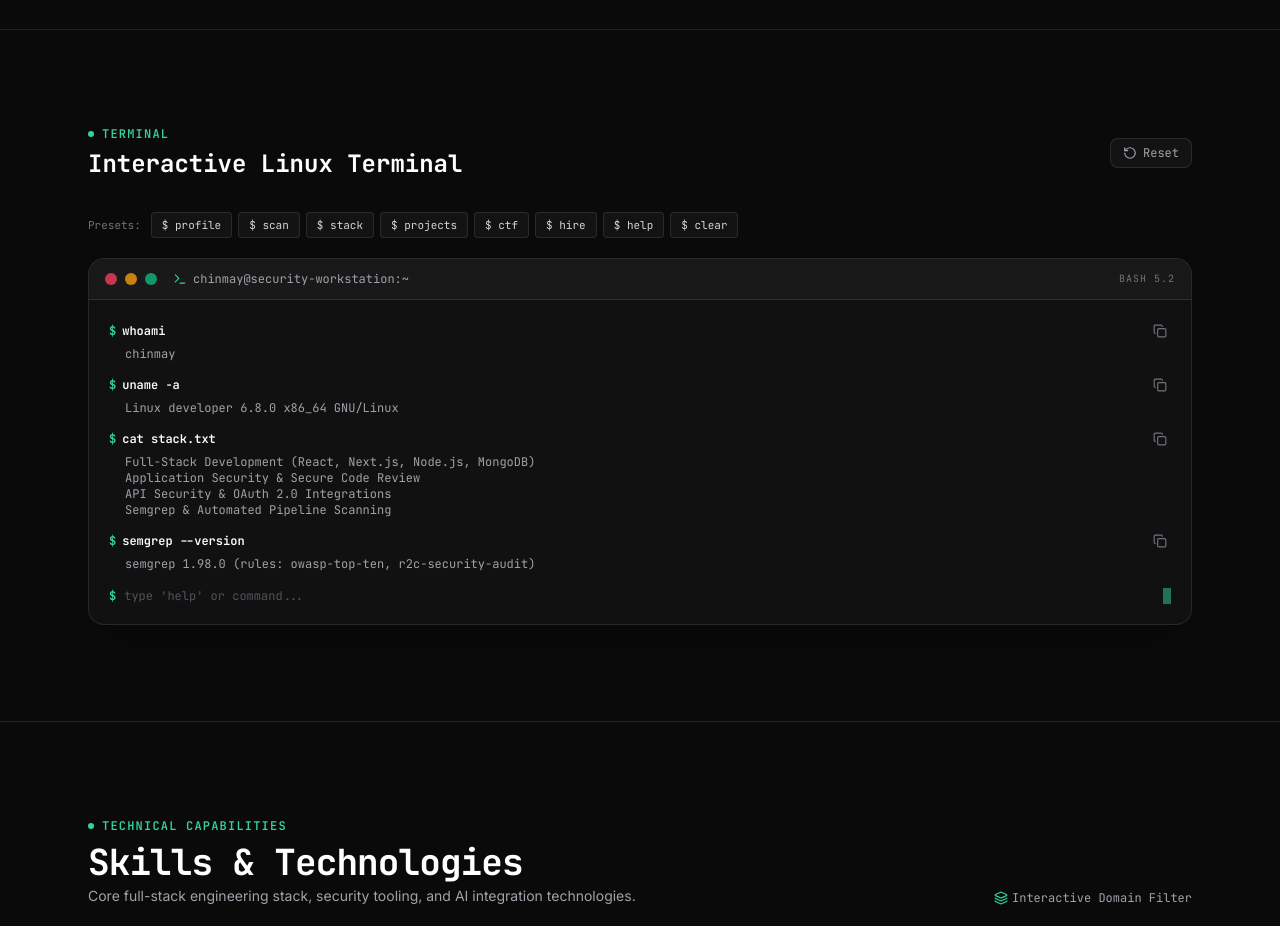
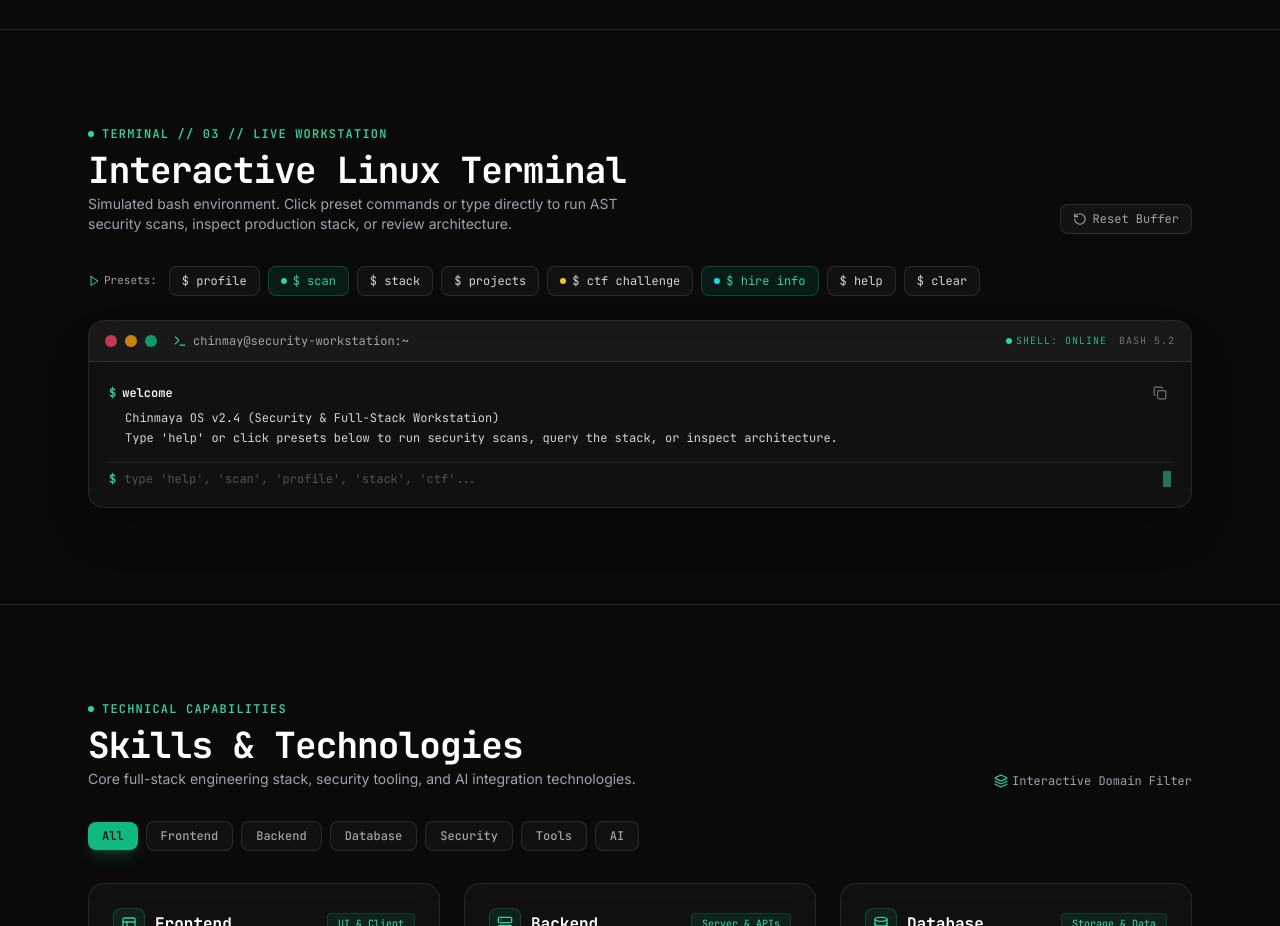
Before and after one commit to Chinmaya0011/chinmaya00111, a Next.js app: page / in a window 1280 px wide. Shown: the part 1680-2606 px from the top of the page. Built offline with nearby package versions, Linux system fonts and the light colour scheme.

Commit message:
feat: enhance Interactive Linux Terminal with formatted outputs and semantic color rendering

```diff
--- a/components/InteractiveTerminal.js
+++ b/components/InteractiveTerminal.js
@@ -2,8 +2,103 @@
 
 import { useState, useRef, useEffect } from "react";
 import { motion } from "framer-motion";
-import { Terminal, Copy, Check, RotateCcw } from "lucide-react";
+import { Terminal, Copy, Check, RotateCcw, ShieldCheck, Play, Sparkles } from "lucide-react";
 import { fadeInUp, defaultViewport, buttonMotionProps } from "@/lib/motion";
+
+function TerminalOutputRenderer({ output }) {
+  const lines = output.split("\n");
+
+  return (
+    <div className="pl-3 sm:pl-4 space-y-1 font-mono text-[11px] sm:text-xs leading-relaxed">
+      {lines.map((line, idx) => {
+        // Semgrep Scan checkmarks
+        if (line.startsWith("[✓]")) {
+          return (
+            <div key={idx} className="flex items-start gap-1.5 text-emerald-400">
+              <span className="font-bold shrink-0">[✓]</span>
+              <span className="text-zinc-200">{line.slice(3)}</span>
+            </div>
+          );
+        }
+        // Operations / Initializations
+        if (line.startsWith("[+]")) {
+          return (
+            <div key={idx} className="flex items-start gap-1.5 text-cyan-400">
+              <span className="font-bold shrink-0">[+]</span>
+              <span className="text-zinc-300">{line.slice(3)}</span>
+            </div>
+          );
+        }
+        // Vulnerabilities / Warnings
+        if (
+          line.startsWith("[!]") ||
+          line.startsWith("[FLAW]") ||
+          line.startsWith("[VULNERABILITY]") ||
+          line.startsWith("[RISK]")
+        ) {
+          return (
+            <div key={idx} className="flex items-start gap-1.5 text-rose-400 font-medium">
+              <span className="font-bold shrink-0">⚠</span>
+              <span className="text-rose-300">{line}</span>
+            </div>
+          );
+        }
+        // CTF Challenge Header
+        if (line.startsWith("[CHALLENGE]")) {
+          return (
+            <div key={idx} className="text-amber-300 font-bold pt-1">
+              {line}
+            </div>
+          );
+        }
+        // CTF Remediation / Fix
+        if (line.startsWith("[REMEDIATION]") || line.startsWith("[FIX]")) {
+          return (
+            <div key={idx} className="text-emerald-300 font-semibold pt-1">
+              {line}
+            </div>
+          );
+        }
+        // Final Scan Result Callout
+        if (line.startsWith("[RESULT]")) {
+          return (
+            <div key={idx} className="p-2 sm:p-2.5 rounded-lg bg-emerald-500/10 border border-emerald-500/25 text-emerald-400 font-bold my-1 flex items-center gap-2">
+              <ShieldCheck className="w-4 h-4 shrink-0" />
+              <span>{line.slice(8)}</span>
+            </div>
+          );
+        }
+        // Dividers / Section Headers
+        if (line.includes("━━━━━")) {
+          return (
+            <div key={idx} className="text-white/10 select-none text-[10px]">
+              {line}
+            </div>
+          );
+        }
+        if (
+          line.startsWith("PROFILE //") ||
+          line.startsWith("ENGINEERING STACK:") ||
+          line.startsWith("SHIPPED PRODUCTION PLATFORMS:") ||
+          line.startsWith("RECRUITMENT & DIRECT CONTACT CHANNELS:") ||
+          line.startsWith("Available Commands:")
+        ) {
+          return (
+            <div key={idx} className="text-emerald-400 font-bold tracking-wider pt-1">
+              {line}
+            </div>
+          );
+        }
+        // Standard Output Line
+        return (
+          <div key={idx} className="text-zinc-300">
+            {line}
+          </div>
+        );
+      })}
+    </div>
+  );
+}
 
 export default function InteractiveTerminal() {
   const [copiedIndex, setCopiedIndex] = useState(null);
@@ -13,84 +108,98 @@ export default function InteractiveTerminal() {
   const isFirstRender = useRef(true);
 
   const commandDatabase = {
+    welcome: `Chinmaya OS v2.4 (Security & Full-Stack Workstation)
+Type 'help' or click presets below to run security scans, query the stack, or inspect architecture.`,
+
+    profile: `PROFILE // CHINMAYA KUMAR MISHRA (@chinmaya00111)
+━━━━━━━━━━━━━━━━━━━━━━━━━━━━━━━━━━━━━━━━━━━━━━━━━━━━━━━━━
+Role:         Full-Stack Developer · Application Security Specialist
+Experience:   4+ Years building production MERN & Next.js systems
+Current:      Full-Stack Developer at Secure Code LLC (Texas, USA - Remote)
+Stack:        React 19, Next.js 15, Node.js, Express, MongoDB, Semgrep SAST
+Mission:      "Software fails where assumptions live. I engineer systems to eliminate both."
+Availability: Open for Full-Time Full-Stack & AppSec Engineering roles.`,
+
+    scan: `[+] Initializing Semgrep AST Static Analysis Engine v1.98.0...
+[+] Loading security rulesets: [owasp-top-10, api-security, jwt-authz, r2c-audit]
+[✓] Auditing authorization middleware..... PASSED (Strict tenant claim enforcement)
+[✓] Inspecting database write queries..... PASSED (Atomic findOneAndUpdate operations)
+[✓] Checking input sanitization boundaries PASSED (Zero SQL/NoSQL injection sinks)
+[✓] Validating CORS & Security Headers.... PASSED (CSP, HSTS, frame-ancestors: 'none')
+[✓] Reviewing LLM & Vector retrieval..... PASSED (Tenant pre-filtering in vector query)
+[RESULT] 0 Vulnerabilities Detected. Repository posture: HARDENED (Grade A+).`,
+
+    stack: `ENGINEERING STACK:
+━━━━━━━━━━━━━━━━━━━━━━━━━━━━━━━━━━━━━━━━━━━━━━━━━━━━━━━━━
+Frontend   │ React 19, Next.js 15 (App Router), TypeScript, Tailwind CSS, Framer Motion
+Backend    │ Node.js, Express.js, RESTful APIs, WebSockets, OAuth 2.0, GitHub Apps
+Database   │ MongoDB, Mongoose, Atomic Transactions, Compound Indexing, Aggregations
+Security   │ OWASP Top 10, API Security (BOLA/IDOR), Secure Code Review, Semgrep SAST
+Tooling    │ Burp Suite, OWASP ZAP, Nmap, Postman, Git CLI, Linux Server Hardening
+AI Systems │ OpenAI & Gemini APIs, Vector Retrieval (RAG), Prompt Injection Defense`,
+
+    projects: `SHIPPED PRODUCTION PLATFORMS:
+━━━━━━━━━━━━━━━━━━━━━━━━━━━━━━━━━━━━━━━━━━━━━━━━━━━━━━━━━
+[1] GitHub Security Scanner
+    Type:   Multi-Tenant Automated SAST & Vulnerability Triage Platform
+    Stack:  Next.js 15, Node.js, Express, MongoDB, Semgrep SAST, OAuth 2.0
+    Impact: Automated vulnerability detection across repos via GitHub App webhooks.
+
+[2] AI GitHub Repository Assistant
+    Type:   Context-Aware Codebase Intelligence & RAG Exploration Engine
+    Stack:  Next.js, Node.js, Express, MongoDB, OpenAI API, RAG Vector Search
+    Impact: Accelerated codebase comprehension with prompt injection defense.
+
+[3] BookSaathi SaaS
+    Type:   Real-Time Practice Management & Appointment Automation Suite
+    Stack:  Next.js, Express.js, MongoDB, Socket.io, Gemini API, Tailwind CSS
+    Impact: Atomic transaction scheduling preventing double-booking race conditions.`,
+
+    ctf: `[CHALLENGE]: Identify the security flaw in this Express endpoint:
+  app.get("/api/documents/:id", verifyToken, async (req, res) => {
+    const doc = await Document.findById(req.params.id);
+    res.json(doc);
+  });
+
+[VULNERABILITY]: Broken Object Level Authorization (BOLA / IDOR - OWASP API1:2023)
+[RISK]: Any authenticated client can exfiltrate other tenants' documents by tampering with :id.
+[REMEDIATION]: Enforce tenant ownership server-side from cryptographically signed session:
+  const doc = await Document.findOne({ _id: req.params.id, userId: req.user.id });`,
+
+    hire: `RECRUITMENT & DIRECT CONTACT CHANNELS:
+━━━━━━━━━━━━━━━━━━━━━━━━━━━━━━━━━━━━━━━━━━━━━━━━━━━━━━━━━
+Candidate:    Chinmaya Kumar Mishra
+Role:         Full-Stack Developer · Application Security Specialist
+Direct Email: imchinu17@gmail.com
+Phone:        +91 7077835119
+Location:     Bhubaneswar, Odisha, India (Open to Remote & Relocation)
+GitHub:       https://github.com/chinmaya0011
+LinkedIn:     https://www.linkedin.com/in/chinmaya00111/
+Resume:       Download CV (MERN & AppSec) via navbar button or 'CV' modal
+Status:       Available for Full-Time Roles & High-Impact Contracts (Fast response).`,
+
+    help: `Available Commands:
+━━━━━━━━━━━━━━━━━━━━━━━━━━━━━━━━━━━━━━━━━━━━━━━━━━━━━━━━━
+  profile       - Display candidate overview, philosophy & current role
+  scan          - Run simulated Semgrep SAST security audit on production API
+  stack         - List full-stack engineering stack, tools & AI capabilities
+  projects      - Display shipped platforms, architectural specs & impact
+  ctf           - Solve an interactive code-level vulnerability review challenge
+  hire          - Show direct recruitment, contact channels & availability
+  clear         - Clear terminal buffer
+  help          - Display this command dictionary`,
+
     whoami: "chinmay (Full-Stack Engineer // Application Security Specialist)",
-    profile: `Candidate: Chinmaya Kumar Mishra (@chinmaya00111)
-Domain: MERN Stack (React, Next.js, Node.js, Express, MongoDB) & Application Security
-Philosophy: "Software fails where assumptions live. I engineer systems to eliminate both."
-Experience: 4+ Years production full-stack engineering, 20+ client deployments.
-Current Role: Full-Stack Developer at Secure Code LLC (GitHub Apps & SAST pipeline integrations).`,
     "uname -a": "Linux developer 6.8.0-45-generic x86_64 GNU/Linux (Hardened Kernel)",
     pwd: "/home/chinmay/workspace/production-apps",
-    "ls -la": `total 32
-drwxr-xr-x 7 chinmay chinmay 4096 Nov 10 19:30 .
-drwxr-xr-x 4 chinmay chinmay 4096 Nov 10 09:10 ..
--rw-r--r-- 1 chinmay chinmay  220 Nov 10 19:25 stack.txt
-drwxr-xr-x 5 chinmay chinmay 4096 Nov 10 18:30 github-security-scanner
-drwxr-xr-x 4 chinmay chinmay 4096 Nov 10 18:45 ai-github-assistant
-drwxr-xr-x 6 chinmay chinmay 4096 Nov 10 19:00 booksaathi-saas
--rw-r--r-- 1 chinmay chinmay  512 Nov 10 19:20 security-rules.semgrep`,
-    stack: `ENGINEERING STACK:
-- Frontend:  React 19, Next.js 15 (App Router), TypeScript, Tailwind CSS, Framer Motion
-- Backend:   Node.js, Express.js, RESTful APIs, WebSockets, OAuth 2.0, GitHub Apps
-- Database:  MongoDB, Mongoose, Atomic Operations, Compound Indexing, Aggregations
-- Security:  OWASP Top 10, API Security (BOLA/IDOR), Secure Code Review, Semgrep SAST
-- AI / RAG:  OpenAI & Gemini APIs, Vector Retrieval, Prompt Injection Guardrails`,
-    "cat stack.txt": `ENGINEERING STACK:
-- Frontend:  React 19, Next.js 15 (App Router), TypeScript, Tailwind CSS, Framer Motion
-- Backend:   Node.js, Express.js, RESTful APIs, WebSockets, OAuth 2.0, GitHub Apps
-- Database:  MongoDB, Mongoose, Atomic Operations, Compound Indexing, Aggregations
-- Security:  OWASP Top 10, API Security (BOLA/IDOR), Secure Code Review, Semgrep SAST
-- AI / RAG:  OpenAI & Gemini APIs, Vector Retrieval, Prompt Injection Guardrails`,
-    scan: `[+] Initializing Semgrep rule engine (owasp-top-ten, r2c-security-audit)...
-[✓] Auditing authorization middleware...... PASSED (JWT tenant boundary enforced)
-[✓] Inspecting DB write queries............ PASSED (Atomic findOneAndUpdate)
-[✓] Validating client parameters........... PASSED (Parameterized zero-injection)
-[✓] Checking CORS & security headers....... PASSED (Strict CSP, HSTS, frame-ancestors 'none')
-[RESULT] 0 High/Critical vulnerabilities found. Target hardened.`,
-    projects: `SHIPPED PRODUCTION PLATFORMS:
-[1] GitHub Security Scanner (Next.js 15, Semgrep SAST, OAuth 2.0, Express)
-    → Multi-tenant automated vulnerability triage platform
-[2] AI GitHub Repository Assistant (Next.js, OpenAI, RAG Vector Search)
-    → Context-aware codebase intelligence with prompt injection guardrails
-[3] BookSaathi SaaS (Next.js, Express, MongoDB, Socket.io, Gemini API)
-    → Atomic transaction scheduling & practice management platform`,
-    ctf: `[MINI-CTF CHALLENGE]: Identify the vulnerability in this endpoint:
-  app.get("/api/invoice", async (req, res) => {
-    const doc = await Invoice.findById(req.query.id);
-    res.json(doc);
-  });
-[FLAW]: Broken Object Level Authorization (BOLA / IDOR).
-[RISK]: Any authenticated client can exfiltrate other tenants' invoices by guessing IDs.
-[FIX]:  Bind query to verified session claim: Invoice.findOne({ _id: req.query.id, tenantId: req.user.tenantId })`,
-    hire: `RECRUITMENT & DIRECT CONTACT CHANNELS:
-- Candidate: Chinmaya Kumar Mishra
-- Role: Full-Stack Developer · Application Security Specialist
-- Email: imchinu17@gmail.com
-- Direct Phone: +91 7077835119
-- LinkedIn: https://www.linkedin.com/in/chinmaya00111/
-- GitHub: https://github.com/chinmaya0011
-- Availability: Actively open to Full-Time & High-Impact Contract roles.`,
-    "semgrep --version": "semgrep 1.98.0 (rules: owasp-top-ten, r2c-security-audit, nodejs-jwt-authz)",
-    help: `Available commands:
-  profile       - Display core bio, credentials & security philosophy
-  scan          - Run simulated AST static code analysis on mock endpoint
-  stack         - Print active full-stack & AppSec engineering stack
-  projects      - List shipped production platforms and architecture specs
-  ctf           - Play an interactive 1-question mini security code audit
-  hire          - Direct contact & hiring channels
-  whoami        - Display current user identity
-  uname -a      - Show kernel and system architecture
-  pwd           - Print working directory
-  ls -la        - List files and permissions
-  clear         - Clear terminal output
-  help          - List available commands`
+    "cat stack.txt": `React 19, Next.js 15, Node.js, Express, MongoDB, Semgrep SAST, OWASP Top 10, OpenAI/Gemini APIs`
   };
 
   const defaultHistory = [
-    { cmd: "whoami", output: "chinmay" },
-    { cmd: "uname -a", output: "Linux developer 6.8.0 x86_64 GNU/Linux" },
-    { cmd: "cat stack.txt", output: "Full-Stack Development (React, Next.js, Node.js, MongoDB)\nApplication Security & Secure Code Review\nAPI Security & OAuth 2.0 Integrations\nSemgrep & Automated Pipeline Scanning" },
-    { cmd: "semgrep --version", output: "semgrep 1.98.0 (rules: owasp-top-ten, r2c-security-audit)" }
+    {
+      cmd: "welcome",
+      output: commandDatabase.welcome
+    }
   ];
 
   const [history, setHistory] = useState(defaultHistory);
@@ -118,7 +227,7 @@ drwxr-xr-x 6 chinmay chinmay 4096 Nov 10 19:00 booksaathi-saas
     const output =
       commandDatabase[trimmed] ||
       commandDatabase[trimmed.toLowerCase()] ||
-      `bash: command not found: ${trimmed}. Type 'help' for available commands.`;
+      `bash: command not found: '${trimmed}'. Type 'help' for available commands.`;
 
     setHistory((prev) => [...prev, { cmd: trimmed, output }]);
     setInputVal("");
@@ -141,14 +250,14 @@ drwxr-xr-x 6 chinmay chinmay 4096 Nov 10 19:00 booksaathi-saas
   };
 
   const presetPills = [
-    "profile",
-    "scan",
-    "stack",
-    "projects",
-    "ctf",
-    "hire",
-    "help",
-    "clear"
+    { cmd: "profile", label: "profile", highlight: false },
+    { cmd: "scan", label: "scan", highlight: true, dot: "bg-emerald-400" },
+    { cmd: "stack", label: "stack", highlight: false },
+    { cmd: "projects", label: "projects", highlight: false },
+    { cmd: "ctf", label: "ctf challenge", highlight: false, dot: "bg-amber-400" },
+    { cmd: "hire", label: "hire info", highlight: true, dot: "bg-cyan-400" },
+    { cmd: "help", label: "help", highlight: false },
+    { cmd: "clear", label: "clear", highlight: false }
   ];
 
   return (
@@ -161,27 +270,30 @@ drwxr-xr-x 6 chinmay chinmay 4096 Nov 10 19:00 booksaathi-saas
           whileInView="visible"
           viewport={defaultViewport}
           variants={fadeInUp}
-          className="mb-8 flex flex-col sm:flex-row sm:items-center justify-between gap-3"
+          className="mb-8 flex flex-col sm:flex-row sm:items-end justify-between gap-4"
         >
           <div>
-            <div className="flex items-center gap-2 text-emerald-400 font-mono text-xs font-semibold uppercase tracking-widest mb-1.5">
+            <div className="flex items-center gap-2 text-emerald-400 font-mono text-xs font-semibold uppercase tracking-widest mb-2">
               <span className="w-1.5 h-1.5 rounded-full bg-emerald-400" />
-              <span>TERMINAL</span>
+              <span>TERMINAL // 03 // LIVE WORKSTATION</span>
             </div>
-            <h2 className="text-xl sm:text-2xl font-bold text-white font-mono">
+            <h2 className="text-2xl sm:text-4xl font-extrabold text-white font-mono tracking-tight">
               Interactive Linux Terminal
             </h2>
+            <p className="text-xs sm:text-sm text-zinc-400 font-sans mt-1 max-w-xl">
+              Simulated bash environment. Click preset commands or type directly to run AST security scans, inspect production stack, or review architecture.
+            </p>
           </div>
 
           <motion.button
             {...buttonMotionProps}
             onClick={resetTerminal}
-            className="flex items-center gap-1.5 text-xs font-mono text-zinc-400 hover:text-emerald-400 bg-white/[0.04] border border-white/10 hover:border-emerald-500/30 px-3 py-1.5 rounded-lg transition-colors self-start sm:self-auto"
+            className="flex items-center gap-1.5 text-xs font-mono text-zinc-400 hover:text-emerald-400 bg-white/[0.04] border border-white/10 hover:border-emerald-500/30 px-3 py-1.5 rounded-lg transition-colors self-start sm:self-auto shrink-0"
             title="Reset terminal history"
             aria-label="Reset terminal"
           >
             <RotateCcw className="w-3.5 h-3.5" />
-            <span>Reset</span>
+            <span>Reset Buffer</span>
           </motion.button>
         </motion.div>
 
@@ -191,19 +303,28 @@ drwxr-xr-x 6 chinmay chinmay 4096 Nov 10 19:00 booksaathi-saas
           whileInView="visible"
           viewport={defaultViewport}
           variants={fadeInUp}
-          className="flex flex-wrap items-center gap-1.5 mb-5"
+          className="flex flex-wrap items-center gap-2 mb-6"
         >
-          <span className="text-[11px] font-mono text-zinc-500 mr-1 hidden sm:inline">Presets:</span>
-          {presetPills.map((cmd) => (
+          <div className="flex items-center gap-1 text-[11px] font-mono text-zinc-400 mr-1">
+            <Play className="w-3 h-3 text-emerald-400" />
+            <span>Presets:</span>
+          </div>
+
+          {presetPills.map((pill) => (
             <motion.button
-              key={cmd}
+              key={pill.cmd}
               whileHover={{ scale: 1.03 }}
               whileTap={{ scale: 0.97 }}
-              onClick={() => executeCommand(cmd)}
-              className="px-2.5 py-1 rounded bg-white/[0.04] hover:bg-white/[0.08] border border-white/10 hover:border-emerald-500/40 text-[11px] font-mono text-zinc-300 hover:text-emerald-400 transition-colors"
-              aria-label={`Run preset command ${cmd}`}
+              onClick={() => executeCommand(pill.cmd)}
+              className={`px-3 py-1.5 rounded-lg border text-xs font-mono transition-all flex items-center gap-1.5 ${
+                pill.highlight
+                  ? "bg-emerald-500/10 border-emerald-500/30 text-emerald-400 hover:bg-emerald-500/20 shadow-sm"
+                  : "bg-white/[0.03] border-white/10 text-zinc-300 hover:text-white hover:bg-white/[0.06] hover:border-white/20"
+              }`}
+              aria-label={`Run preset command ${pill.cmd}`}
             >
-              $ {cmd}
+              {pill.dot && <span className={`w-1.5 h-1.5 rounded-full ${pill.dot}`} />}
+              <span>$ {pill.label}</span>
             </motion.button>
           ))}
         </motion.div>
@@ -227,19 +348,23 @@ drwxr-xr-x 6 chinmay chinmay 4096 Nov 10 19:00 booksaathi-saas
                 <span>chinmay@security-workstation:~</span>
               </span>
             </div>
-            <span className="text-[10px] text-zinc-500 uppercase tracking-widest hidden sm:inline">
-              bash 5.2
-            </span>
+            <div className="flex items-center gap-3 text-[10px] text-zinc-500 uppercase tracking-widest hidden sm:flex">
+              <span className="flex items-center gap-1 text-emerald-400/80">
+                <span className="w-1.5 h-1.5 rounded-full bg-emerald-400 animate-pulse" />
+                <span>SHELL: ONLINE</span>
+              </span>
+              <span>bash 5.2</span>
+            </div>
           </div>
 
           {/* Terminal Body */}
           <div
             ref={terminalBodyRef}
             onClick={() => inputRef.current?.focus()}
-            className="p-4 sm:p-5 max-h-[380px] overflow-y-auto space-y-3 cursor-text text-zinc-200"
+            className="p-4 sm:p-5 max-h-[420px] overflow-y-auto space-y-4 cursor-text text-zinc-200"
           >
             {history.map((item, idx) => (
-              <div key={idx} className="space-y-1">
+              <div key={idx} className="space-y-1.5">
                 <div className="flex items-center justify-between text-zinc-300">
                   <div className="flex items-center gap-1.5">
                     <span className="text-emerald-400 font-bold">$</span>
@@ -261,14 +386,14 @@ drwxr-xr-x 6 chinmay chinmay 4096 Nov 10 19:00 booksaathi-saas
                     )}
                   </button>
                 </div>
-                <pre className="text-zinc-400 pl-4 whitespace-pre-wrap leading-relaxed text-[11px] sm:text-xs">
-                  {item.output}
-                </pre>
+
+                {/* Formatted Terminal Output with Semantic Highlighting */}
+                <TerminalOutputRenderer output={item.output} />
               </div>
             ))}
 
             {/* Active Command Input Line */}
-            <form onSubmit={handleFormSubmit} className="flex items-center gap-2 pt-1">
+            <form onSubmit={handleFormSubmit} className="flex items-center gap-2 pt-2 border-t border-white/5">
               <label htmlFor="terminal-input" className="text-emerald-400 font-bold">
                 $
               </label>
@@ -278,8 +403,8 @@ drwxr-xr-x 6 chinmay chinmay 4096 Nov 10 19:00 booksaathi-saas
                 type="text"
                 value={inputVal}
                 onChange={(e) => setInputVal(e.target.value)}
-                placeholder="type 'help' or command..."
-                className="flex-1 bg-transparent border-none text-white focus:outline-none placeholder-zinc-600 text-xs"
+                placeholder="type 'help', 'scan', 'profile', 'stack', 'ctf'..."
+                className="flex-1 bg-transparent border-none text-white focus:outline-none placeholder-zinc-600 text-xs font-mono"
                 autoComplete="off"
                 spellCheck="false"
               />
```
